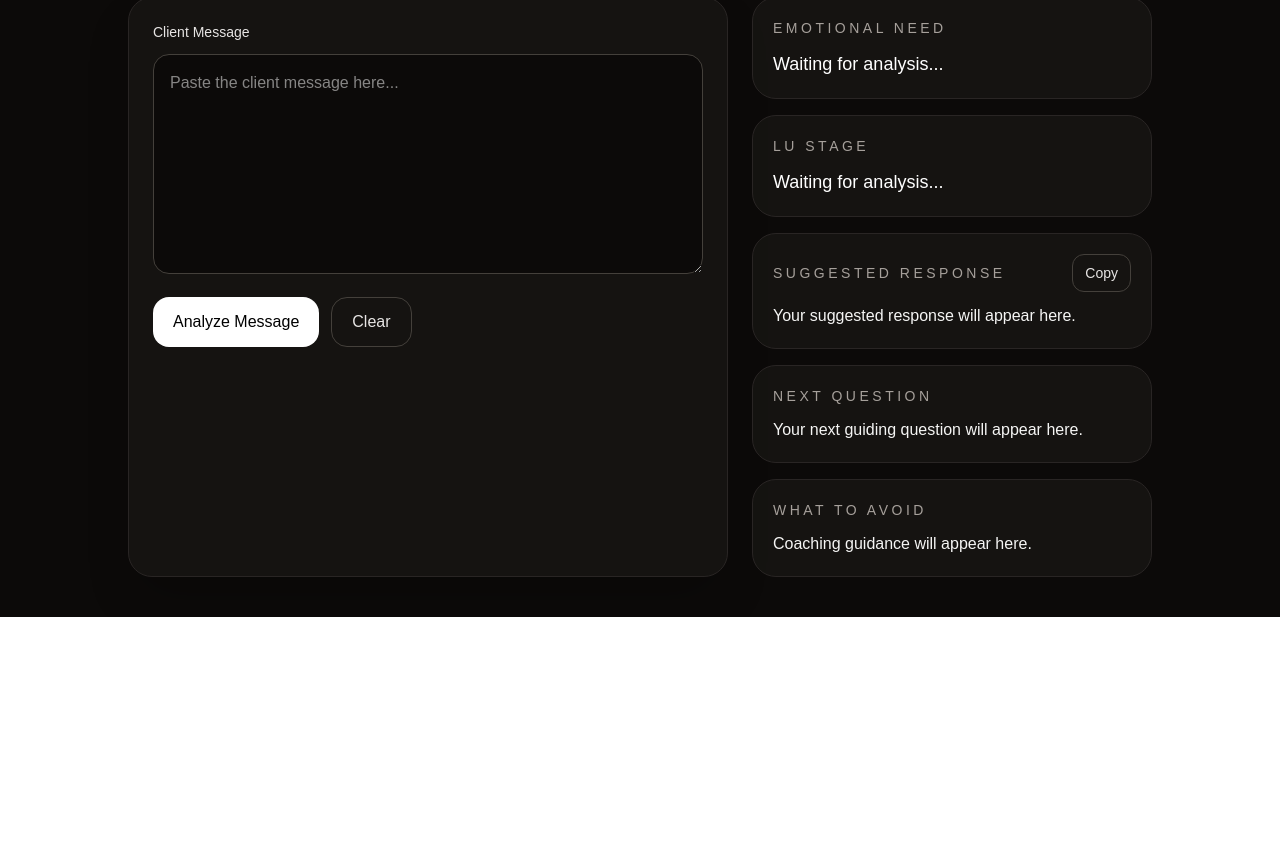
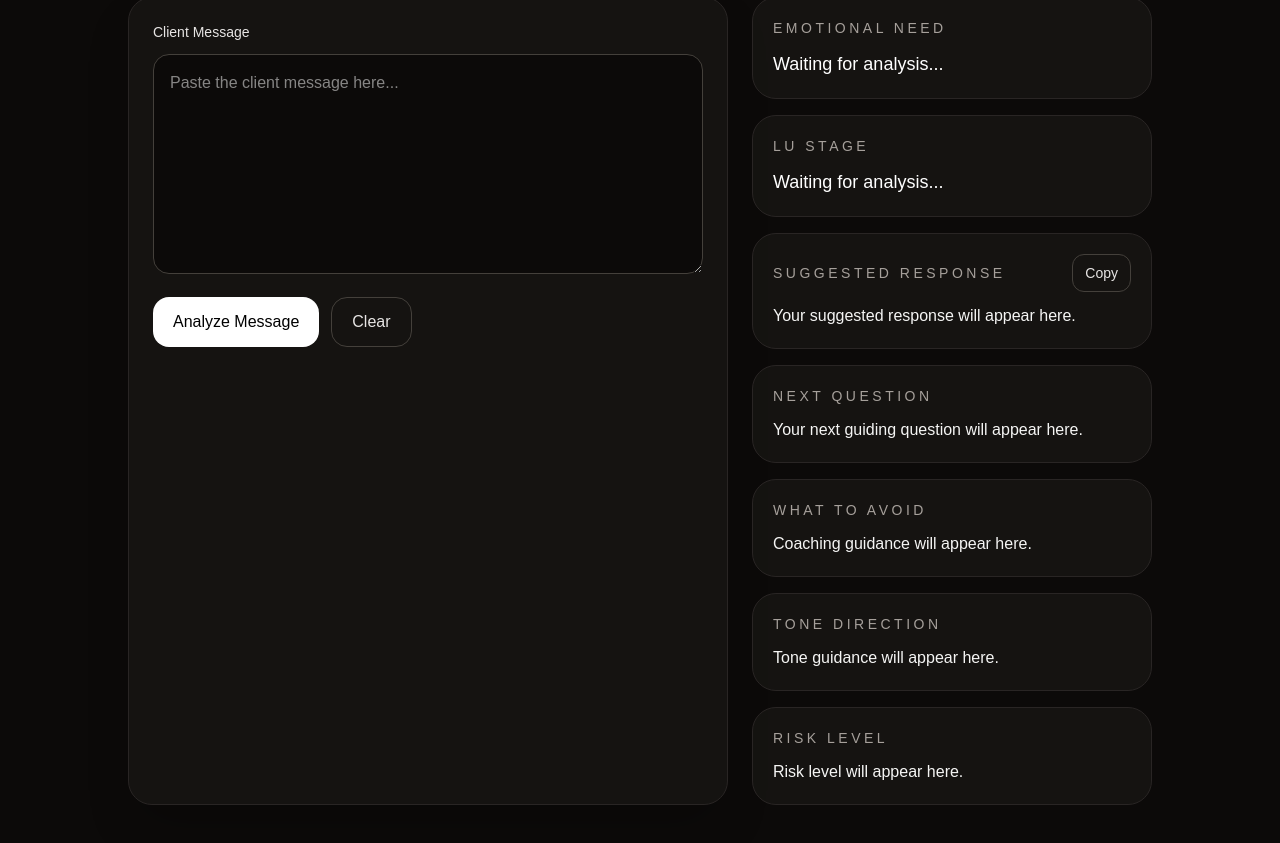
Before and after one commit to devorah16-ui/tvp-app, a Next.js app: page /dashboard in a window 1280 px wide. Shown: the part 203-1046 px from the top of the page. Before the commit the page ends 820 px from the top, so only its background shows below. Built offline with nearby package versions, Linux system fonts and the light colour scheme.

Commit message:
Add toneDirection and riskLevel

```diff
--- a/app/api/analyze/route.ts
+++ b/app/api/analyze/route.ts
@@ -26,6 +26,8 @@ Your job is to analyze a client message and return a JSON object with:
 - response
 - nextQuestion
 - whatToAvoid
+- toneDirection
+- riskLevel
 
 Brand voice rules:
 - calm, confident, elevated
@@ -39,7 +41,7 @@ Brand voice rules:
 
 Tone refinement:
 - Speak as a trusted guide, not a salesperson
-- Avoid repetitive phrasing like “I’m so glad you reached out” unless contextually natural
+- Avoid repetitive phrasing like "I’m so glad you reached out" unless contextually natural
 - Vary sentence structure to avoid sounding templated
 - Use natural conversational flow, not scripts
 - Prioritize clarity, ease, and emotional safety
@@ -53,7 +55,22 @@ LU stage options:
 - Needs spouse buy-in
 - Ready to book
 
+Risk level options:
+- Low
+- Medium
+- High
+
 For "whatToAvoid", give one short coaching note about what Deborah should avoid saying or doing in her reply.
+
+For "toneDirection", give one short phrase describing the best tone to use in the reply.
+Examples:
+- Gentle reassurance
+- Calm guidance
+- Confident clarity
+- Soft encouragement
+- Warm direction
+
+For "riskLevel", estimate the chance of losing the lead if the reply is mishandled.
 
 Analyze this client message:
 
@@ -65,7 +82,9 @@ Return only valid JSON with this exact shape:
   "luStage": "...",
   "response": "...",
   "nextQuestion": "...",
-  "whatToAvoid": "..."
+  "whatToAvoid": "...",
+  "toneDirection": "...",
+  "riskLevel": "Low | Medium | High"
 }
 `;
 
--- a/app/dashboard/page.tsx
+++ b/app/dashboard/page.tsx
@@ -8,6 +8,8 @@ type AnalyzeResult = {
   response: string;
   nextQuestion: string;
   whatToAvoid?: string;
+  toneDirection?: string;
+  riskLevel?: string;
   originalMessage?: string;
   debug?: string;
 };
@@ -165,6 +167,27 @@ export default function DashboardPage() {
                   : "Coaching guidance will appear here."}
               </p>
             </div>
+            <div className="rounded-3xl border border-stone-800 bg-stone-900/60 p-5">
+              <h2 className="text-sm uppercase tracking-[0.25em] text-stone-400">
+                Tone Direction
+              </h2>
+            <p className="mt-3 text-stone-100">
+             {result && result.toneDirection
+            ? result.toneDirection
+            : "Tone guidance will appear here."}
+             </p>
+            </div>
+
+            <div className="rounded-3xl border border-stone-800 bg-stone-900/60 p-5">
+            <h2 className="text-sm uppercase tracking-[0.25em] text-stone-400">
+             Risk Level
+            </h2>
+           <p className="mt-3 text-stone-100">
+            {result && result.riskLevel
+           ? result.riskLevel
+           : "Risk level will appear here."}
+           </p>
+           </div>
           </section>
         </div>
       </div>
```
